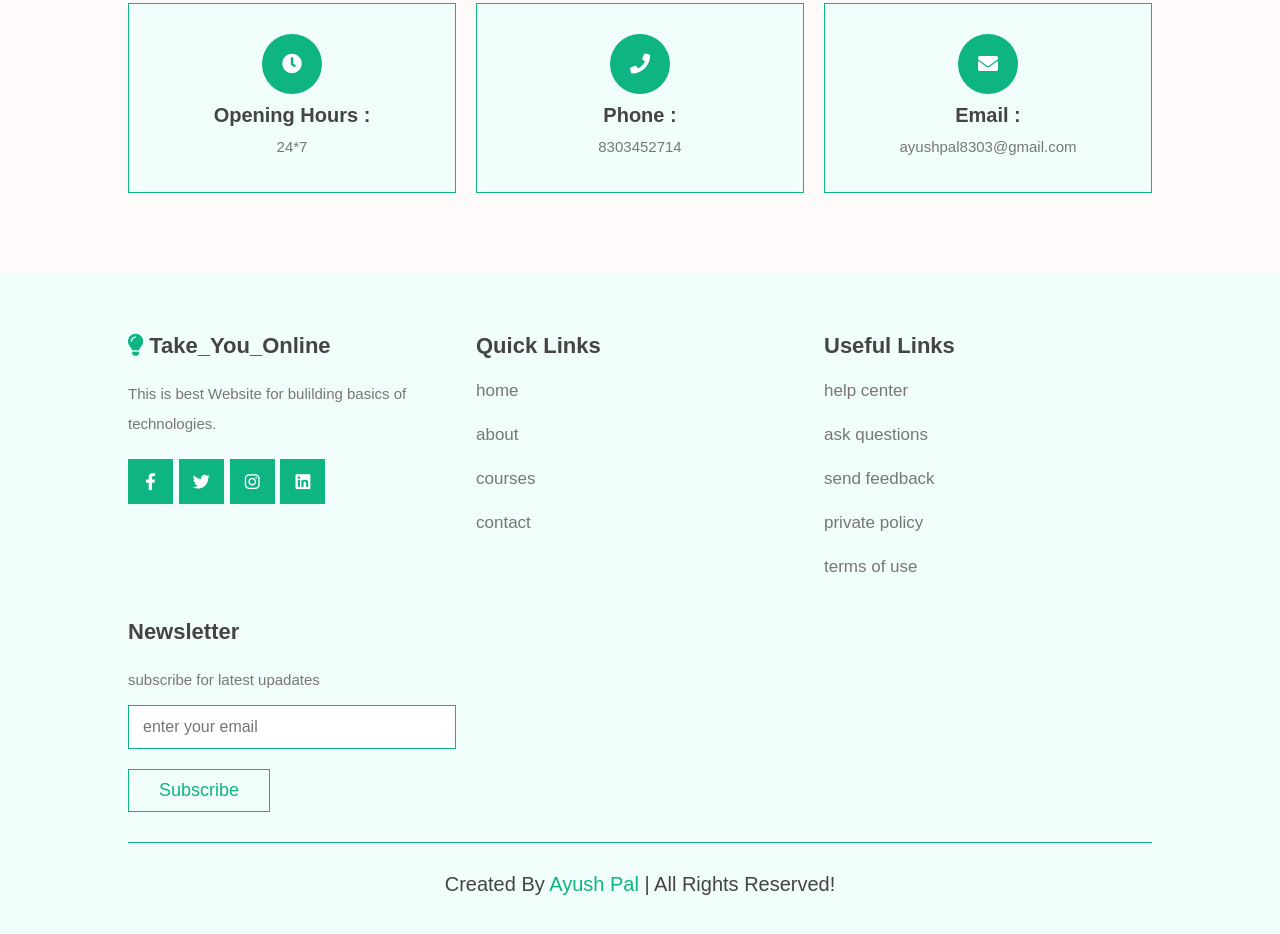
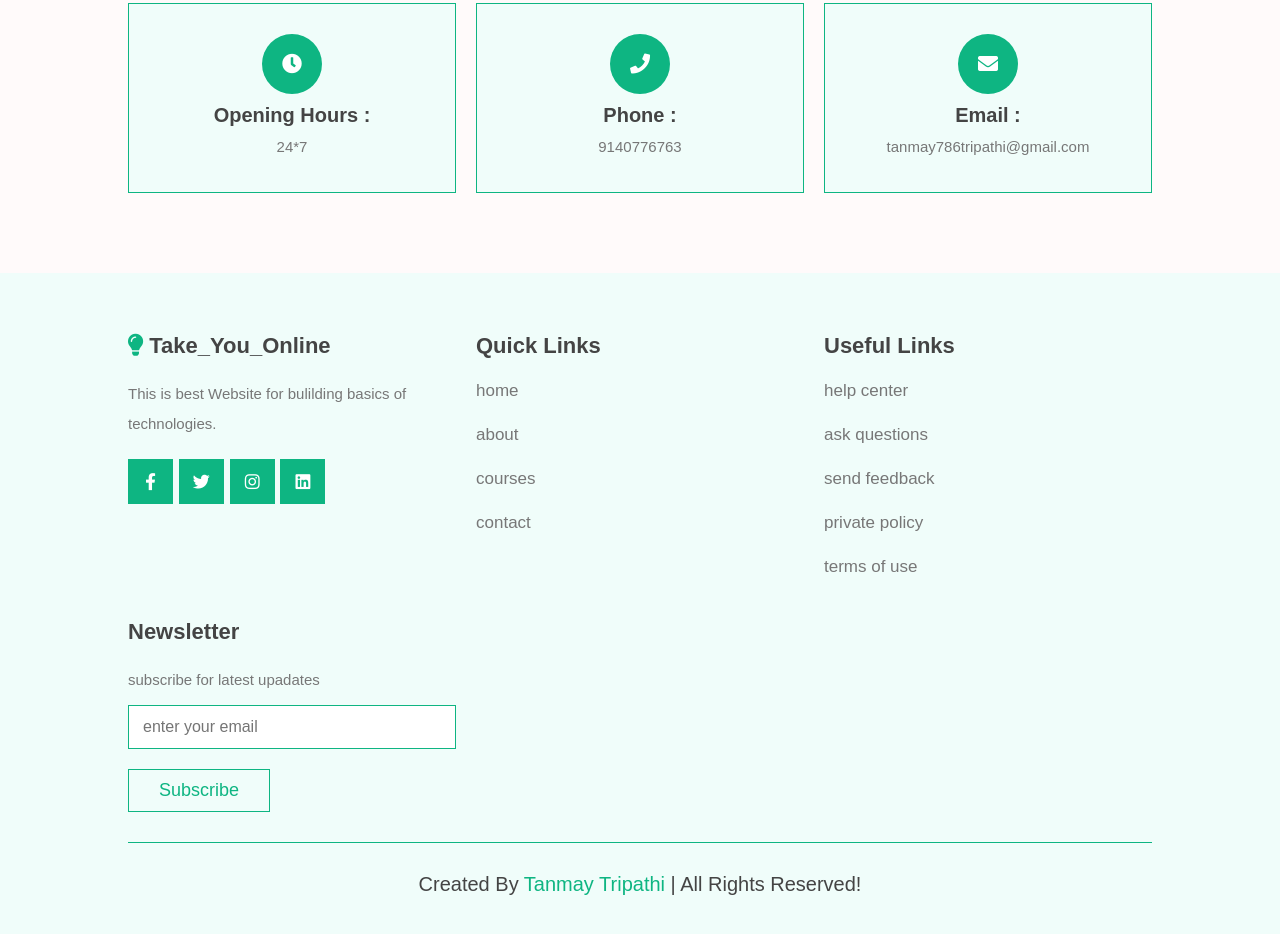
Before and after one commit to 0001tanmay/An-Educational-Website-Take-You-Online, a plain HTML site: page index.html in a window 1280 px wide. Shown: the part 4230-5164 px from the top of the page. Drawn offline with nearby package versions, Linux system fonts and the light colour scheme.

Commit message:
Update index.html

```diff
--- a/index.html
+++ b/index.html
@@ -909,7 +909,7 @@ const wrap3 = new parallaxTiltEffect({
          <div class="swiper-slide slide">
             <p>This is one of the best website for Gate exam preparation.</p>
             <img src="https://cdn-icons-png.flaticon.com/512/4825/4825044.png" alt="">
-            <h3>Tanmay Tripathi</h3>
+            <h3>Ayush Pal</h3>
             <div class="stars">
                <i class="fas fa-star"></i>
                <i class="fas fa-star"></i>
@@ -1077,14 +1077,14 @@ const wrap3 = new parallaxTiltEffect({
       <div class="icons">
          <i class="fas fa-phone"></i>
          <h3>Phone :</h3>
-         <p>8303452714</p>
+         <p>9140776763</p>
          <p></p>
       </div>
 
       <div class="icons">
          <i class="fas fa-envelope"></i>
          <h3> email : </h3>
-         <p>ayushpal8303@gmail.com</p>
+         <p>tanmay786tripathi@gmail.com</p>
 
       </div>
 
@@ -1146,7 +1146,7 @@ const wrap3 = new parallaxTiltEffect({
 
    </div>
 
-   <div class="credit"> created by <span>Ayush Pal</span> | all rights reserved! </div>
+   <div class="credit"> created by <span>Tanmay Tripathi</span> | all rights reserved! </div>
 
 </section>
 
```
